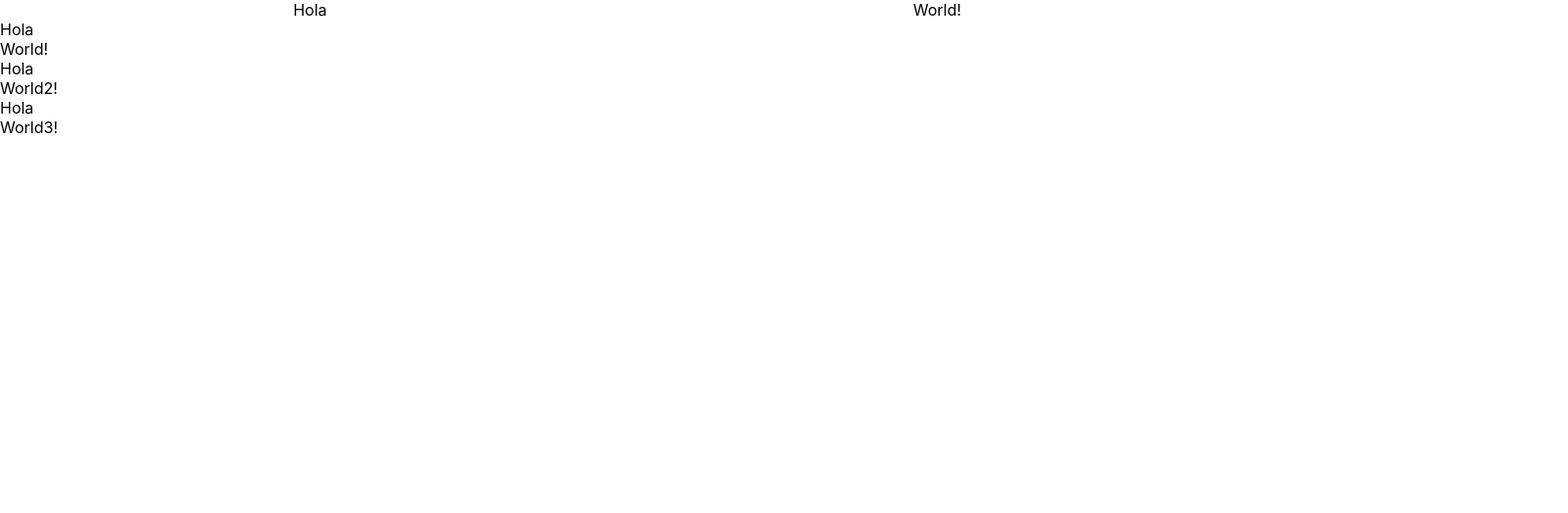
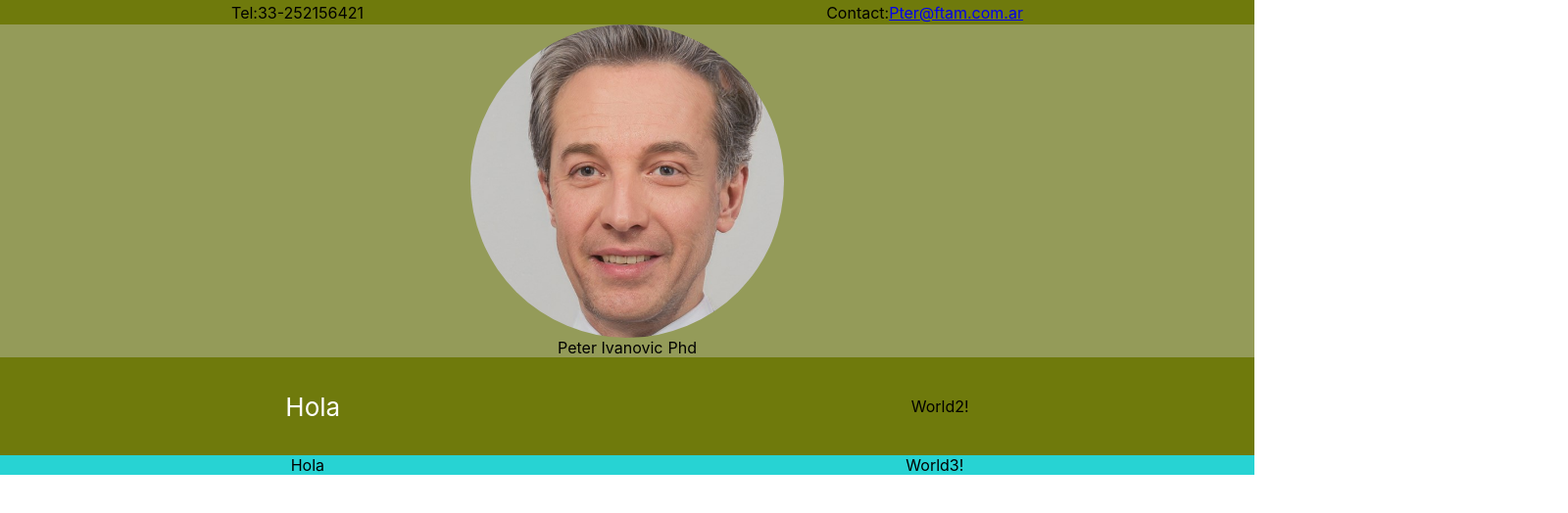
Before and after one commit to gustavobastian/cv-project-2, a React (Create React App) app: page / in a window 1280 px wide. Shown: the top 524 px of the page at 98% size, 1600 px wide, since content can reach past the window. Built offline with nearby package versions, Linux system fonts and the light colour scheme.

Commit message:
first try

```diff
--- a/src/App.css
+++ b/src/App.css
@@ -1,5 +1,8 @@
 .App {
   text-align: center;
+  display:flex;
+  justify-content: center;
+  align-items: center;
 }
 
 .App-logo {
--- a/src/components/Header.js
+++ b/src/components/Header.js
@@ -11,8 +11,14 @@ class Header extends Component {
     render() {
         return (
             <div className="Header">
-            <div className="Label">Hola</div>
-            <div className="data"> World!</div>
+            <div className="telephone">
+                <div className="LabelHeader">Tel:</div>
+                <div className="dataHeader"> 33-252156421</div>
+            </div>
+            <div className="address">
+                <div className="LabelHeader">Contact: </div>
+                <a href="mailto:Pter@ftam.com.ar" className="dataHeader">  Pter@ftam.com.ar</a>
+            </div>
             </div>
         )
     }
--- a/src/components/Section1.js
+++ b/src/components/Section1.js
@@ -1,5 +1,6 @@
 import React, { Component } from 'react'
-//import '../styles/Header.css';
+import '../styles/Section1.css';
+import face from '../assets/face.jpeg'
 
 class Section1 extends Component {
     constructor() {
@@ -11,8 +12,11 @@ class Section1 extends Component {
     render() {
         return (
             <div className="Section1">
-            <div className="Label">Hola</div>
-            <div className="data"> World!</div>
+            <img src={face}   alt="image" ></img>
+            <div className="TitleSection">
+                <div className="LabelSection1">Peter Ivanovic</div>
+                <div className="dataSection1"> Phd </div>
+            </div>
             </div>
         )
     }
--- a/src/components/Section2.js
+++ b/src/components/Section2.js
@@ -1,5 +1,5 @@
 import React, { Component } from 'react'
-//import '../styles/Header.css';
+import '../styles/Section2.css';
 
 class Section2 extends Component {
     constructor() {
--- a/src/components/Section3.js
+++ b/src/components/Section3.js
@@ -1,5 +1,5 @@
 import React, { Component } from 'react'
-//import '../styles/Header.css';
+import '../styles/Section3.css';
 
 class Section3 extends Component {
     constructor() {
@@ -11,8 +11,8 @@ class Section3 extends Component {
     render() {
         return (
             <div className="Section3">
-            <div className="Label">Hola</div>
-            <div className="data"> World3!</div>
+            <div className="LabelSection3">Hola</div>
+            <div className="dataSection3"> World3!</div>
             </div>
         )
     }
--- a/src/index.css
+++ b/src/index.css
@@ -5,6 +5,8 @@ body {
     sans-serif;
   -webkit-font-smoothing: antialiased;
   -moz-osx-font-smoothing: grayscale;
+
+
 }
 
 code {
--- a/src/styles/Header.css
+++ b/src/styles/Header.css
@@ -3,19 +3,17 @@
     flex-direction: row;
     text-align: center;
     width:100%;
+    height: 25px;
     justify-content: space-around;
     align-items: center;
+    background-color: #6f7a0c;
+  }
+.telephone{
+    display:flex;
+    flex-direction: row;
   }
 
-
-
-.Header-header {
-    background-color: #282c34;
-    min-height: 100vh;
-    display: flex;
-    flex-direction: column;
-    align-items: center;
-    justify-content: center;
-    font-size: calc(10px + 2vmin);
-    color: white;
+.address{
+    display:flex;
+    flex-direction: row;
   }
--- /dev/null
+++ b/src/styles/Section1.css
@@ -0,0 +1,41 @@
+.Section1 {
+    display:flex;
+    flex-direction: column;
+    text-align: center;
+    width:100%;
+    justify-content: space-around;
+    align-items: center;
+    background: #949b59;
+  }
+
+ img{
+  display: flex;
+  flex-direction: row;
+  align-items: center;
+  width: 25%;
+  border-radius: 50%;
+ }
+.TitleSection{
+  display:flex;
+  flex-direction: row;
+  width:100%;
+  padding-left:25%;
+  padding-right:25%;
+  text-align: center;
+  justify-content: center;
+}
+
+.labelSection1 {
+    background-color: #282c34;
+    height: 100px;
+    display: flex;
+    flex-direction: column;
+    align-items: center;
+    justify-content: center;
+    font-size: calc(10px + 2vmin);
+  }
+.dataSection1{
+  display: flex;
+  flex-direction: row;
+  padding-left:5px;
+}
--- /dev/null
+++ b/src/styles/Section2.css
@@ -0,0 +1,22 @@
+.Section2 {
+    display:flex;
+    flex-direction: row;
+    text-align: center;
+    width:100%;
+    justify-content: space-around;
+    align-items: center;
+    background-color: #6f7a0c;
+  }
+
+
+
+.Label{
+
+    height: 100px;
+    display: flex;
+    flex-direction: column;
+    align-items: center;
+    justify-content: center;
+    font-size: calc(10px + 2vmin);
+    color: white;
+  }
--- /dev/null
+++ b/src/styles/Section3.css
@@ -0,0 +1,22 @@
+.Section3 {
+    display:flex;
+    flex-direction: row;
+    text-align: center;
+    width:100%;
+    justify-content: space-around;
+    align-items: center;
+    background: rgb(39, 211, 211);
+  }
+
+
+
+.labelSection3 {
+
+    height: 100px;
+    display: flex;
+    flex-direction: column;
+    align-items: center;
+    justify-content: center;
+    font-size: calc(10px + 2vmin);
+
+  }
```
Also changed, not shown: src/assets/face.jpeg (added).
